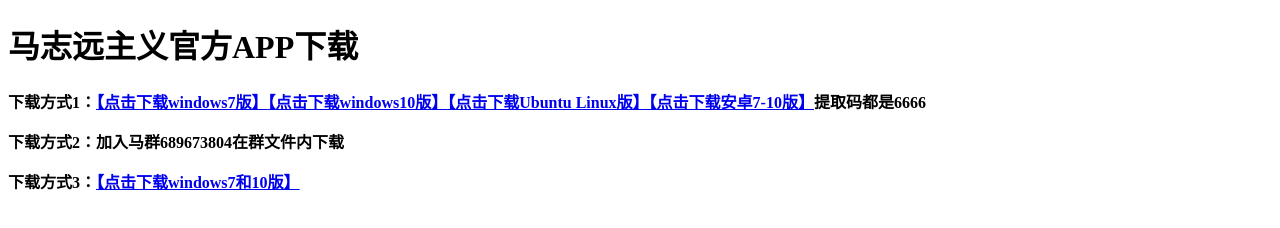
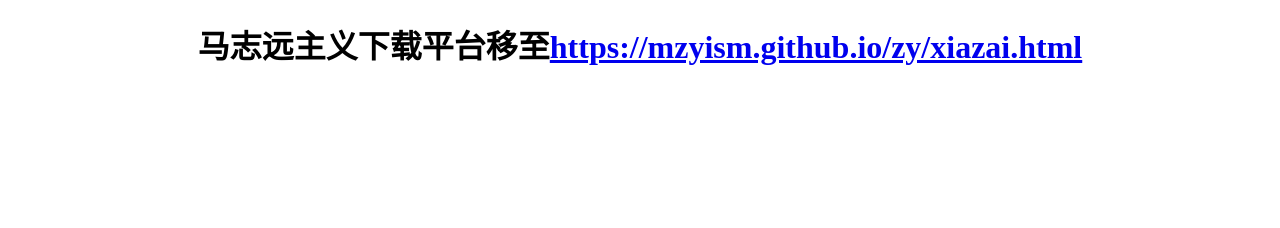
Before and after one commit to MZYISM/MZYZYweb, a plain HTML site: page download.html in a window 1280 px wide. Drawn offline with Linux system fonts and the light colour scheme.

Commit message:
Add files via upload

```diff
--- a/download.html
+++ b/download.html
@@ -2,13 +2,16 @@
 <html>
 <head>
 <meta charset="utf-8">
-<title>download</title>
+<title>请到新的网站</title>
+<style type="text/css">
+.center {
+}
+</style>
 </head>
 
 <body>
-<h1>马志远主义官方APP下载</h1>
-<p><strong> 下载方式1：<a href="https://pan.baidu.com/s/1mfleDULAbqKap0lyMnrQvQ">【点击下载windows7版】</a><a href="https://pan.baidu.com/s/1eWaPXqj6WB1uZqxCO1C7ag">【点击下载windows10版】</a><a href="https://pan.baidu.com/s/1dTu6AMxz5vdgvKMeOHZc5A">【点击下载Ubuntu Linux版】【点击下载安卓7-10版】</a>提取码都是6666</strong></p>
-<p><strong>下载方式2：加入马群689673804在群文件内下载 </strong></p>
-<p><strong> 下载方式3：<a href="https://share.weiyun.com/nh4mmB34">【点击下载windows7和10版】</a></a></strong></p>
+<h1><center>马志远主义下载平台移至<a href="https://mzyism.github.io/zy/xiazai.html">https://mzyism.github.io/zy/xiazai.html</a></center></h1>
+
+
 </body>
 </html>
```
Also changed, not shown: index.html (+1 -1 lines).
